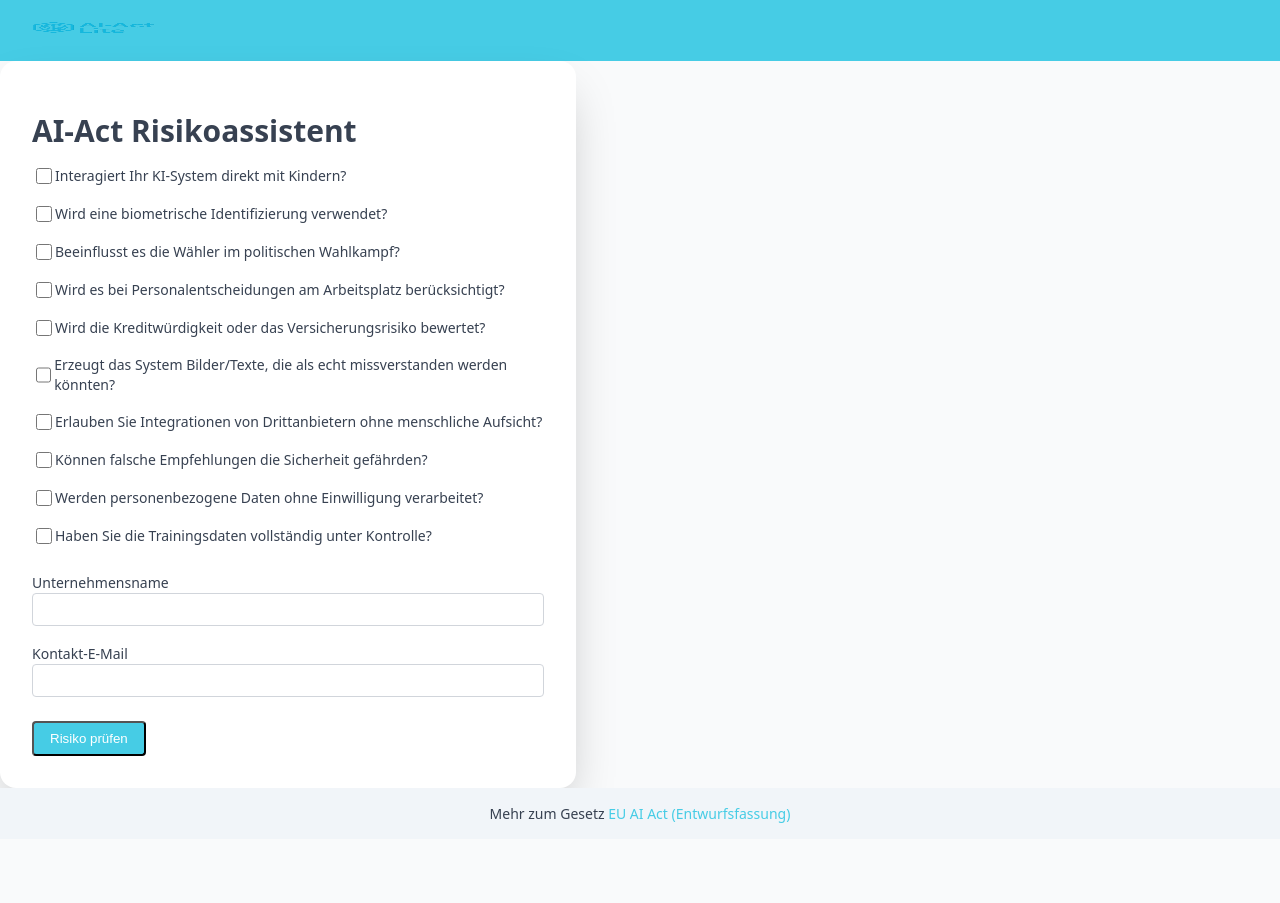
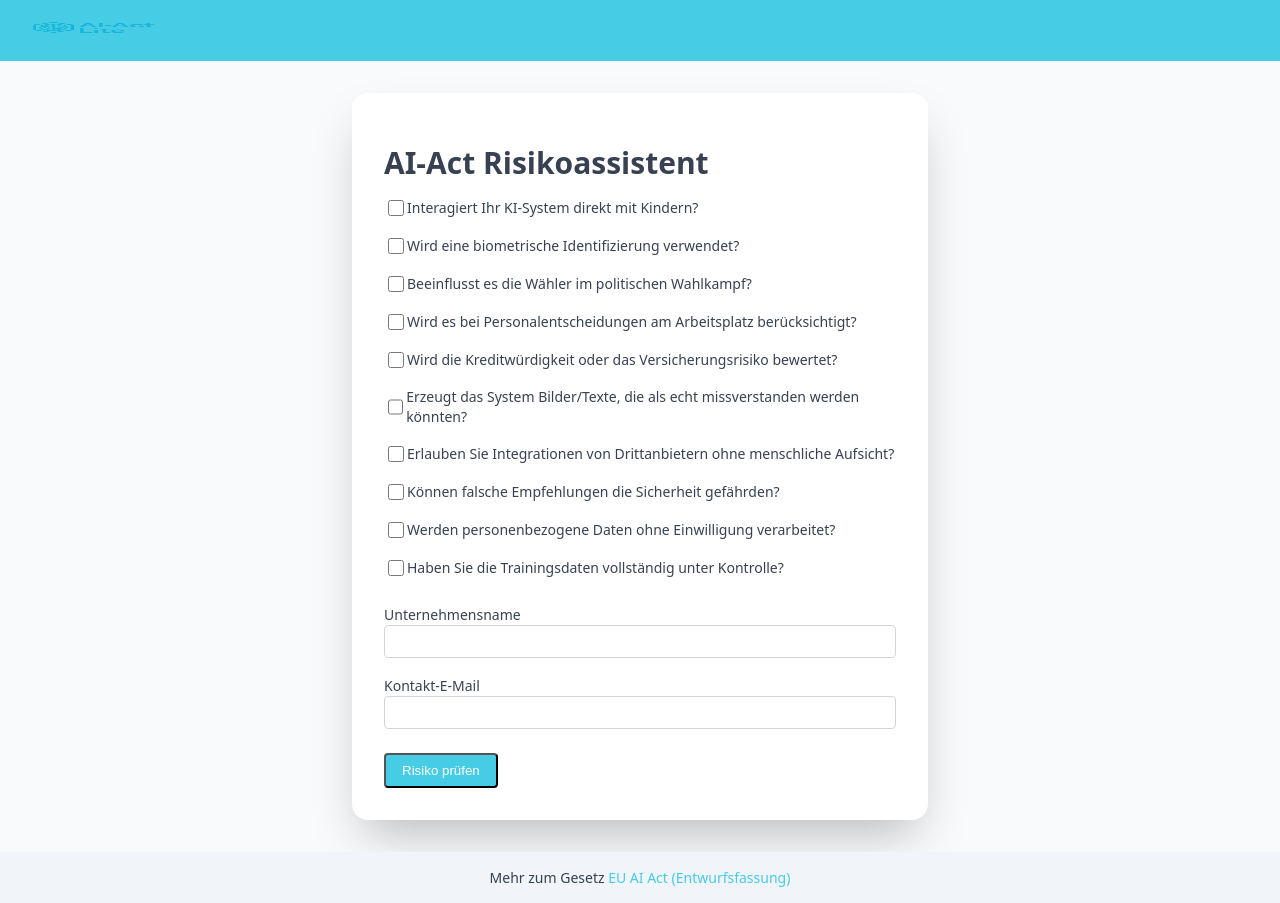
Before and after one commit to Cointastig/ai-act-lite, a Next.js app in the folder frontend/: page /wizard in a window 1280 px wide. Before the commit the page ends 839 px from the top, so only its background shows below. Built offline with nearby package versions, Linux system fonts and the light colour scheme.

Commit message:
Update style.css

```diff
--- a/frontend/public/style.css
+++ b/frontend/public/style.css
@@ -99,6 +99,7 @@ header{background:var(--brand-400)}
   border-radius:1rem;
   box-shadow:var(--shadow-xl);
   padding:2rem;
+  margin:2rem auto;          /* <<< zentriert & etwas Außenabstand */
 }
 .section{padding-block:4rem}
 .section-narrow{max-width:48rem;margin-inline:auto}
```
